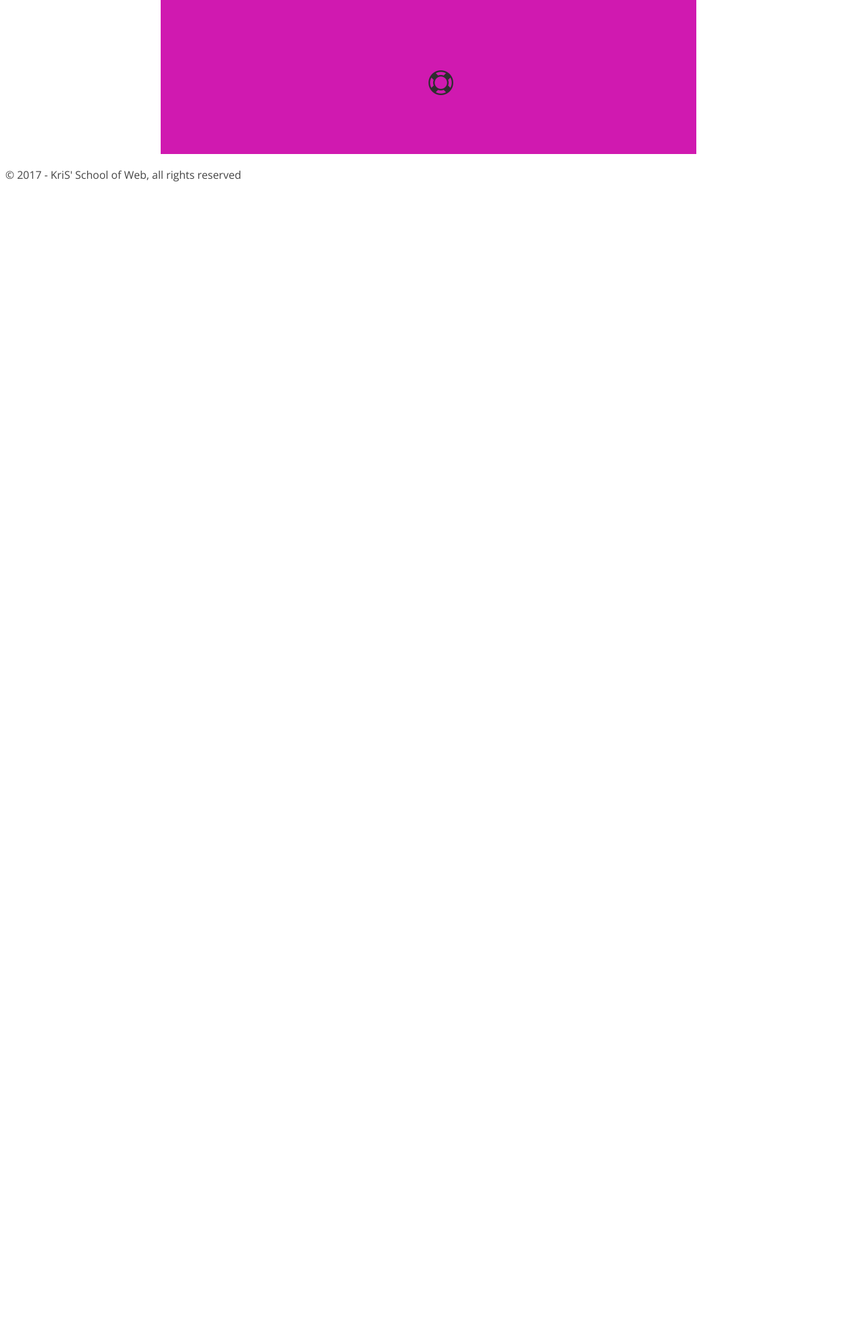
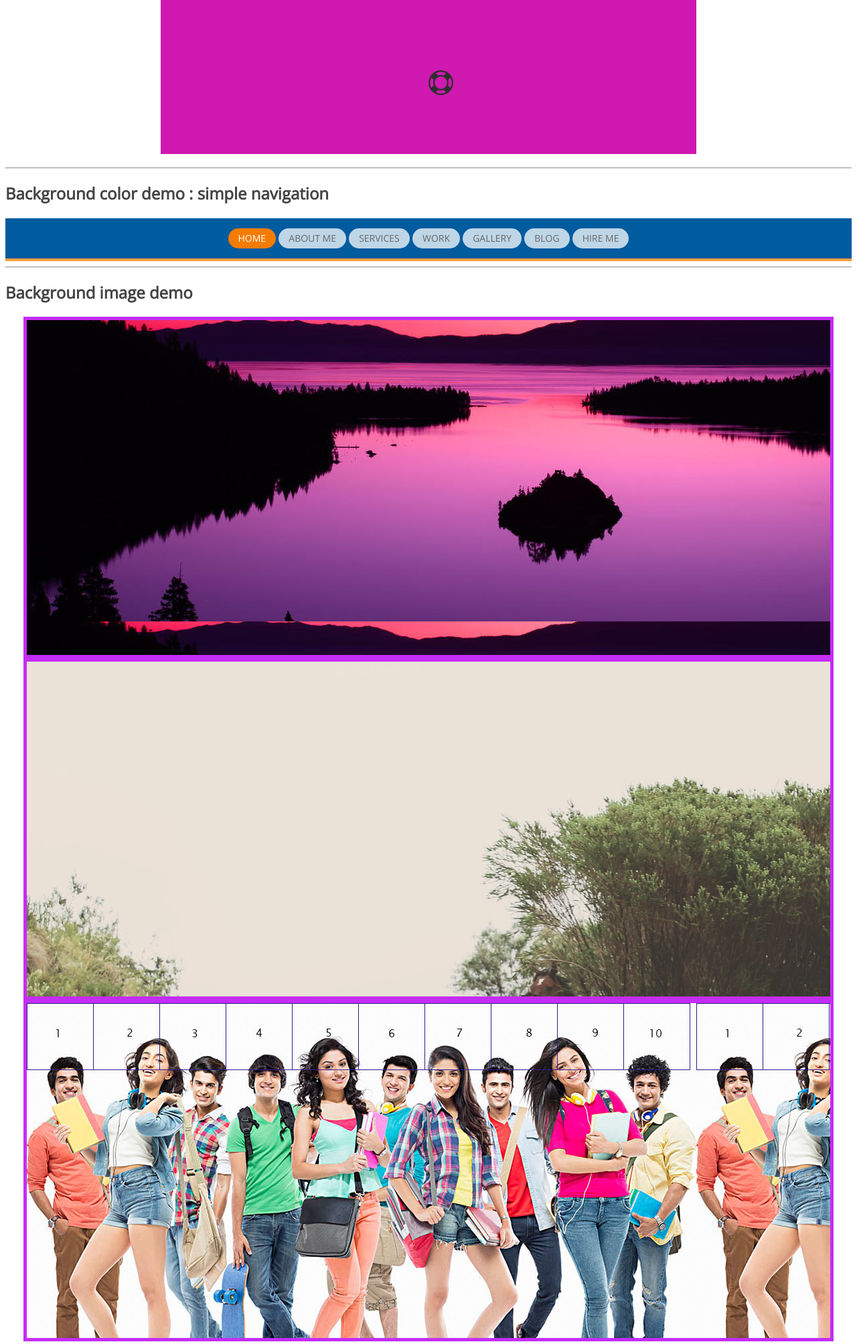
Before and after one commit to kingkris/b16, a PHP site: page /background.html in a window 1280 px wide. Shown: the part 521-2528 px from the top of the page at 67% size. Before the commit the page ends 792 px from the top, so only its background shows below. Run offline with PHP 8.4, Linux system fonts and the light colour scheme.

Commit message:
bg related rules

```diff
--- a/02-css/background.html
+++ b/02-css/background.html
@@ -33,6 +33,28 @@
 	<h1>Background related CSS Properties</h1>
 	<div class="dabba"></div>
 	<div class="dabba bg-img"></div>
+	<hr>
+	<h2>Background color demo : simple navigation</h2>
+	<nav class="simple-nav">
+		<a href="#" class="active">Home</a>
+		<a href="#">About me</a>
+		<a href="#">Services</a>
+		<a href="#">Work</a>
+		<a href="#">Gallery</a>
+		<a href="#">Blog</a>
+		<a href="#">Hire me</a>
+	</nav>
+	<hr>
+	<h2>Background image demo</h2>
+	<div class="demo1"></div>
+	<div class="demo2"></div>
+	<div class="demo3"></div>
+	<hr>
+	<h2>Background position demo</h2>
+	<div class="demo4"></div>
+	<hr>
+	<h2>Background Size demo</h2>
+	<div class="demo5"></div>
 </div><!-- /.container -->
 <footer class="site-footer">
 	<p>&copy; 2017 - KriS' School of Web, all rights reserved</p>
--- a/02-css/css/04-background.css
+++ b/02-css/css/04-background.css
@@ -57,8 +57,7 @@
 
 
 
-
-background-size – contain, cover
+Sprites -
 background-origin – border-box, padding-box, content-box
 background-clip –
 multiple backgrounds – CSS3
@@ -91,5 +90,101 @@
   background-image: url('../img/icon-help.png');
   background-repeat: no-repeat;
   background-position: 400px 125px;
-  overflow: scroll;
 }
+
+/*----------  Simple nav  ----------*/
+
+.simple-nav{
+  background-color: #005b9f;
+
+  text-align: center;
+
+  border-bottom: solid 4px #ff9d3f;
+  padding: 15px;
+}
+
+.simple-nav a{
+  background-color: rgba(255,255,255,.75);
+  color:#666;
+  text-decoration: none;
+  line-height: 30px;
+  font-size:14px;
+  text-transform: uppercase;
+  display: inline-block;
+
+  padding:0 15px;
+  transition: all 250ms ease;
+  border-radius:15px;
+}
+.simple-nav a.active{
+  background-color: #f57c00;
+  color:#FFF;
+}
+.simple-nav a:hover{
+  background-color: #f57c00;
+  color:#FFF;
+}
+
+/*----------  background image demo  ----------*/
+
+.demo1{
+  background-color: #DCDCDC;
+  background-image: url('../img/banner.jpg');
+  background-repeat: repeat;
+  background-attachment: scroll;
+
+  width:95%;
+  height:500px;
+  margin:0 auto;
+  border: solid 5px #C42DF5;
+}
+.demo2{
+  background-color: #DCDCDC;
+  background-image: url('../img/horse-1210043_1920.jpg');
+  background-repeat: repeat;
+  background-attachment: fixed;
+
+  width:95%;
+  height:500px;
+  margin:0 auto;
+  border: solid 5px #C42DF5;
+}
+.demo3{
+  background-color: #DCDCDC;
+  background-image: url('../img/bg-grid.jpg');
+  background-attachment: scroll;
+
+  width:95%;
+  height:500px;
+  margin:0 auto;
+  border: solid 5px #C42DF5;
+}
+
+/*----------  Background position  ----------*/
+.demo4{
+  background-color: #DCDCDC;
+  background-image: url('../img/bg-grid.jpg');
+  background-repeat: no-repeat;
+  background-position: bottom left;
+
+  /* background: #DCDCDC url('../img/bg-grid.jpg') no-repeat fixed 50% 0%; */
+
+
+  width:55%;
+  height:400px;
+  margin:0 auto;
+  border: solid 5px #C42DF5;
+}
+
+/*----------  Background Size  ----------*/
+.demo5{
+  background-color: #DCDCDC;
+  background-image: url('../img/horse-1210043_1920.jpg');
+  background-repeat: no-repeat;
+  background-size: 300px auto;
+
+  width:55%;
+  height:400px;
+  margin:0 auto;
+  border: solid 5px #C42DF5;
+}
```
